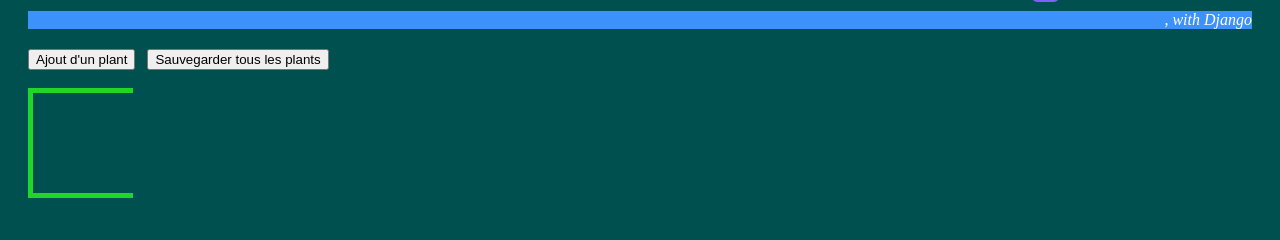
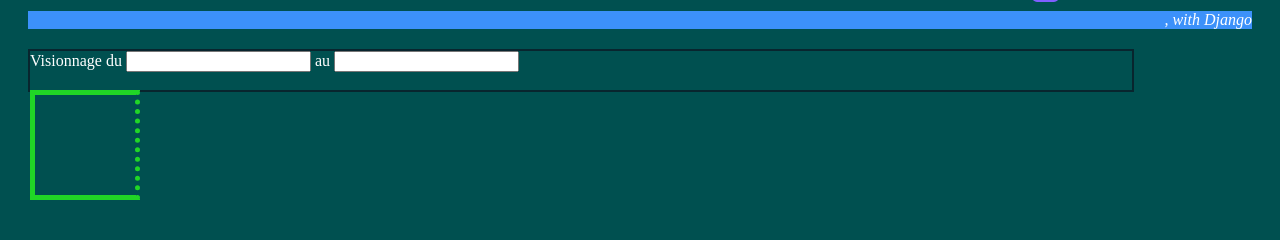
Before and after one commit to vgaz/test2, a Django app: template main/templates/main/chrono_planche.html in a window 1280 px wide. Shown: the part 92-332 px from the top of the page. Run offline with Django 3.2, Linux system fonts and the light colour scheme; the template is opened without the code that fills it, so the values that code supplies are empty.

Commit message:
affinage edite planche

```diff
--- a/main/static/css/main.css
+++ b/main/static/css/main.css
@@ -43,27 +43,15 @@
 
 
 #matrice {
-    list-style-type: none;
     margin:0; padding:0; width: 100px;height:100px;
     border-color:#20D626;
     border-top-style: solid;
     border-bottom-style: solid;
     border-left-style: solid;
+    border-right-style: dotted;
     border-width:5px;
     float:left;
-    border-style-right:dotted;
     }
-
-
-
-.table1
-{
-	background-color:white;
-	border: 2px solid blue;
-	color:black;
-	width:100%;
-
-}
 
 h1
 {
--- a/main/templates/main/chrono_planche.html
+++ b/main/templates/main/chrono_planche.html
@@ -9,6 +9,7 @@
 function init()
     {
     pxParCm = 8
+
     jsonVarietes = {  {% for var in l_vars %} {{var.id}}:'{{var.nom}}',{% endfor %}  }
     jsonTitreTypeEvt = {  {% for evtType in l_typesEvt %} '{{evtType.nom}}':'{{evtType.titre}}',{% endfor %}  }
     //retaillage de la matrice, on fait un carré
@@ -24,10 +25,9 @@
 {% block content %}
 {% csrf_token %}
 
-<div id="main" onmousemove="majXYMouse(event);deplace();" style="width: 80%">
-<input type="button" onclick="ajouteNouveauPlant()" value="Ajout d'un plant">
-&nbsp;
-<input type="button" onclick="sauveMatrice()" value="Sauvegarder tous les plants">
+<div id="main" onmousemove="majXYMouse(event);deplace();" style="width: 90%; border:2px solid #08252E;">
+Visionnage du <input type="texte" name="date_debut" value="{{date_debut}}"> au <input type="texte" name="date_fin" value="{{date_fin}}">
+
 
 <span id="divInfoDebug" ></span>
 <br/><br/>
--- a/main/templates/main/edition_planche.html
+++ b/main/templates/main/edition_planche.html
@@ -181,6 +181,8 @@
 
 function sauveMatrice()
     {
+    //sauve plant edité
+    sauvePlant()
     // recup données et envoi plant par plant
     id_planche = {{planche.num}}
     list = document.getElementsByClassName("plant")
@@ -211,7 +213,11 @@
             {
             //on affecte le nouveau numero di plan à partir de l'id en base
             list[pl].setAttribute("id", jsonRep.id_plant)
+            document.getElementById("divInfoDebug").innerHTML = "plant sauvé"
+
             }
+        else
+            document.getElementById("divInfoDebug").innerHTML = "<div class='err_msg'>"+ jsonRep.err + "</div>"
         }
     affichePlants()
 
```
